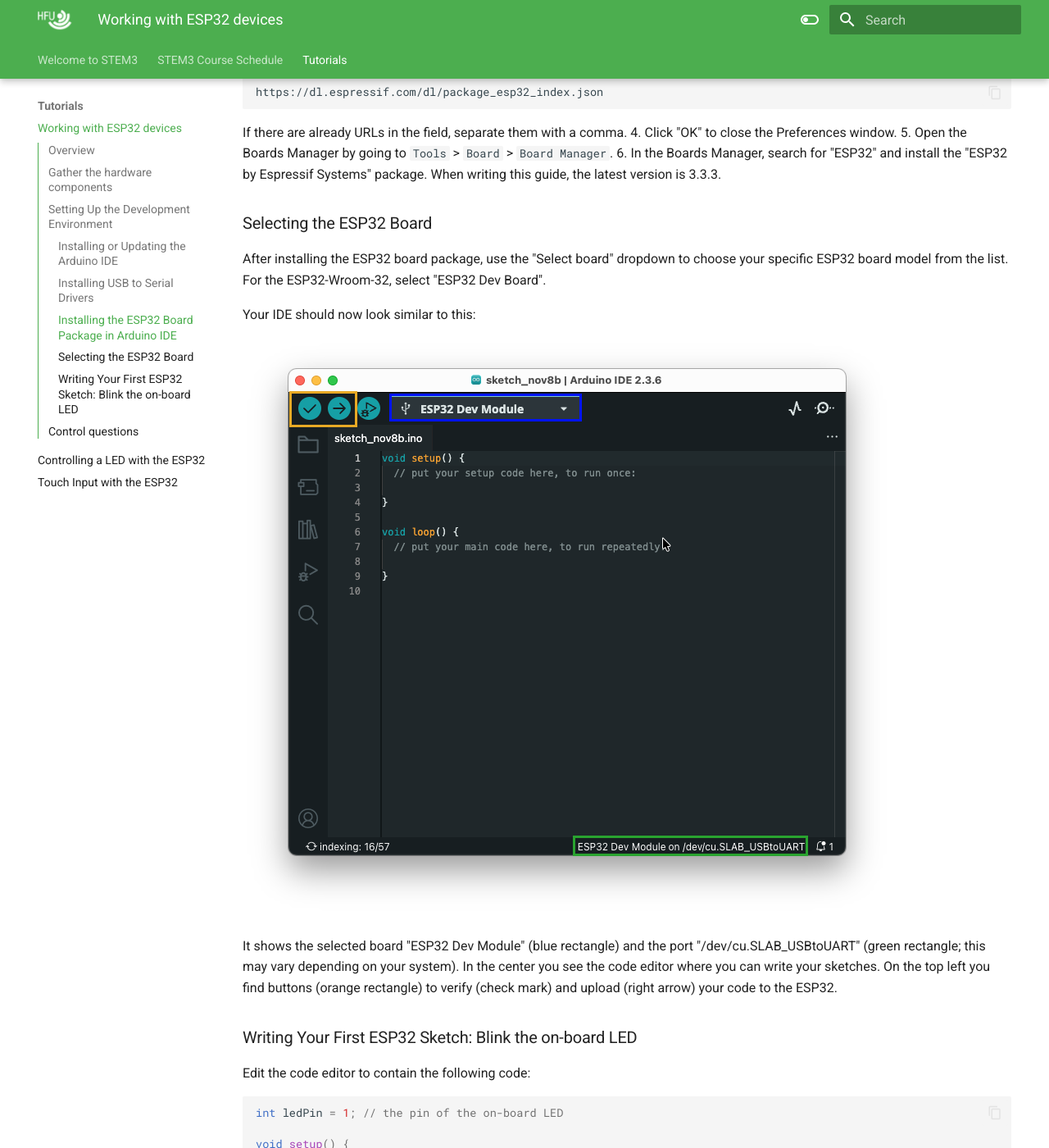
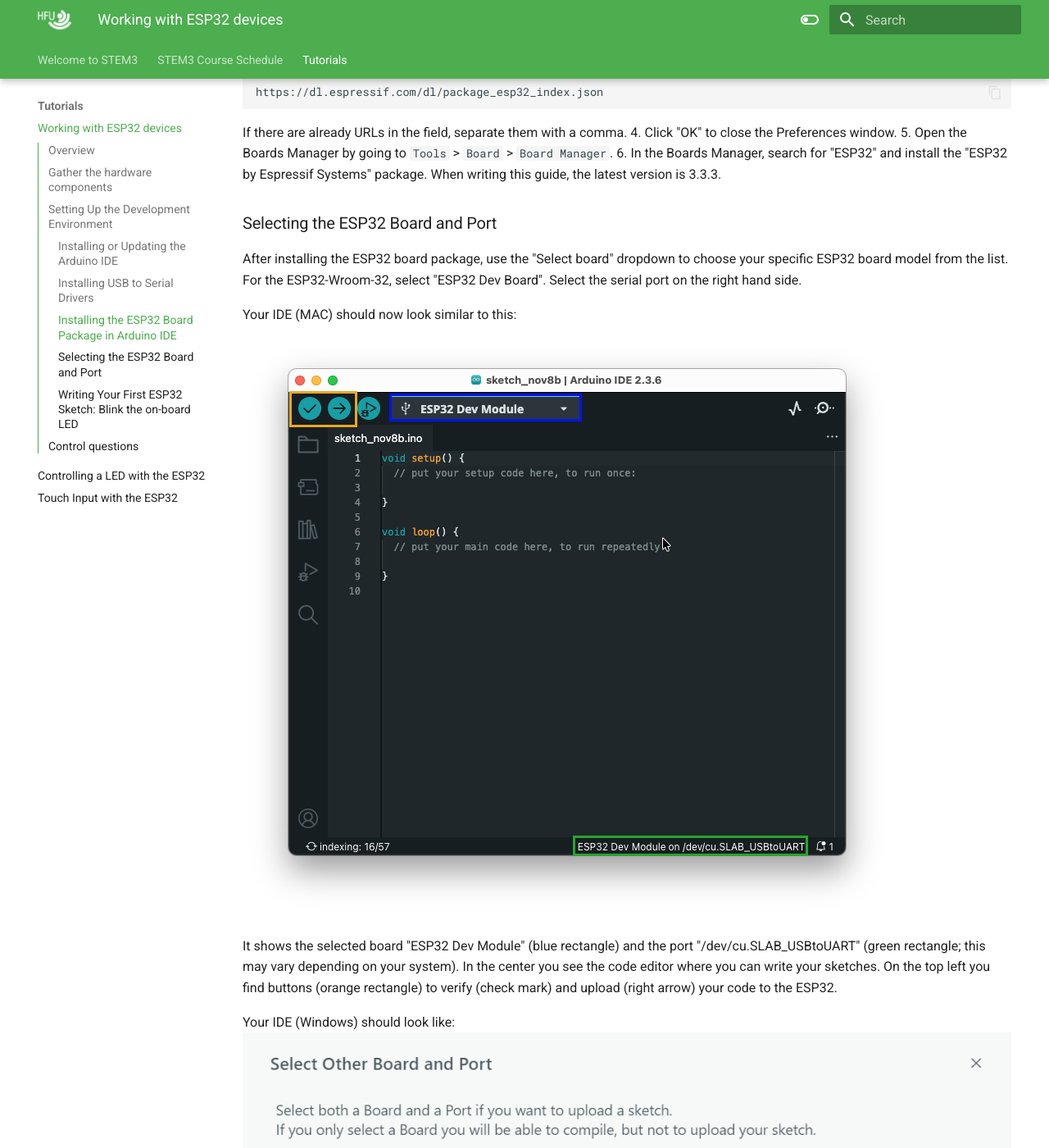
Before and after one commit to HFU-GMB-STEM/STEM3-course, an MkDocs documentation site: the page built from docs/tutorials/ESP32-01-FirstSteps.md, in a window 1280 px wide and 1400 px high, scrolled down 2079 px. Shown: the whole window at 82% size. Built offline with MkDocs 1.6.1 and Material for MkDocs 9.7.7, drawn with Linux system fonts in a browser that asks for light colours; some of the changed text lies outside the part shown.

Commit message:
Small Fixes

```diff
--- a/docs/tutorials/ESP32-01-FirstSteps.md
+++ b/docs/tutorials/ESP32-01-FirstSteps.md
@@ -49,15 +49,18 @@
 5. Open the Boards Manager by going to `Tools` > `Board` > `Board Manager`.
 6. In the Boards Manager, search for "ESP32" and install the "ESP32 by Espressif Systems" package. When writing this guide, the latest version is 3.3.3.
 
-### Selecting the ESP32 Board
+### Selecting the ESP32 Board and Port
 
-After installing the ESP32 board package, use the "Select board" dropdown to choose your specific ESP32 board model from the list. For the ESP32-Wroom-32, select "ESP32 Dev Board".
+After installing the ESP32 board package, use the "Select board" dropdown to choose your specific ESP32 board model from the list. For the ESP32-Wroom-32, select "ESP32 Dev Board". Select the serial port on the right hand side.
 
-Your IDE should now look similar to this:
+Your IDE (MAC) should now look similar to this:
 
 ![arduino-ide-esp32](./images/arduino-ide-esp32.png)
 
 It shows the selected board "ESP32 Dev Module" (blue rectangle) and the port "/dev/cu.SLAB_USBtoUART" (green rectangle; this may vary depending on your system). In the center you see the code editor where you can write your sketches. On the top left you find buttons (orange rectangle) to verify (check mark) and upload (right arrow) your code to the ESP32.
+
+Your IDE (Windows) should look like:
+![arduino-ide-esp32](./images/arduino-ide-esp32_win.png)
 
 ### Writing Your First ESP32 Sketch: Blink the on-board LED
 
```
Also changed, not shown: other parts of docs/tutorials/ESP32-01-FirstSteps.md (+1 -2 lines), docs/tutorials/images/arduino-ide-esp32_win.png (added).
